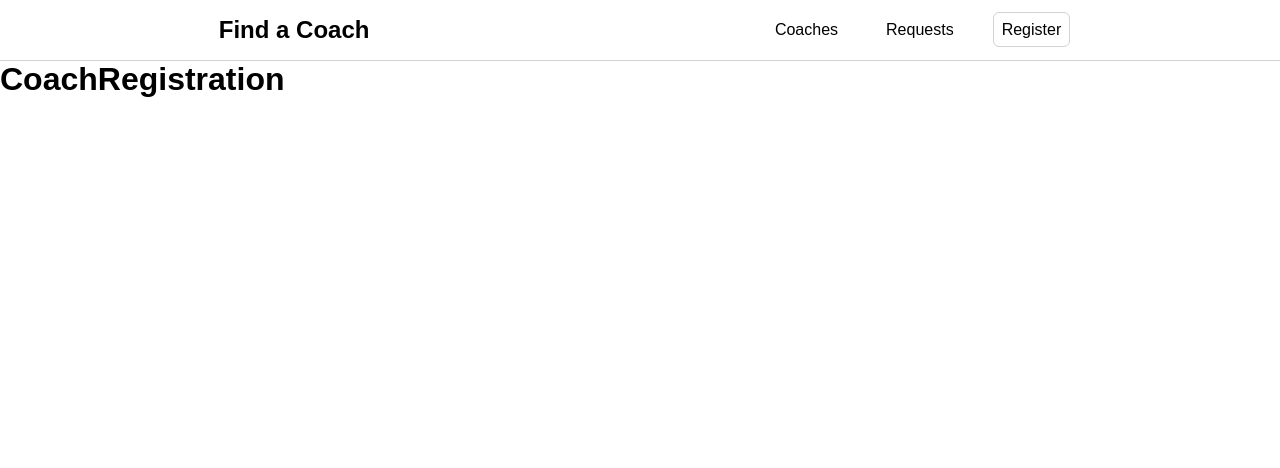
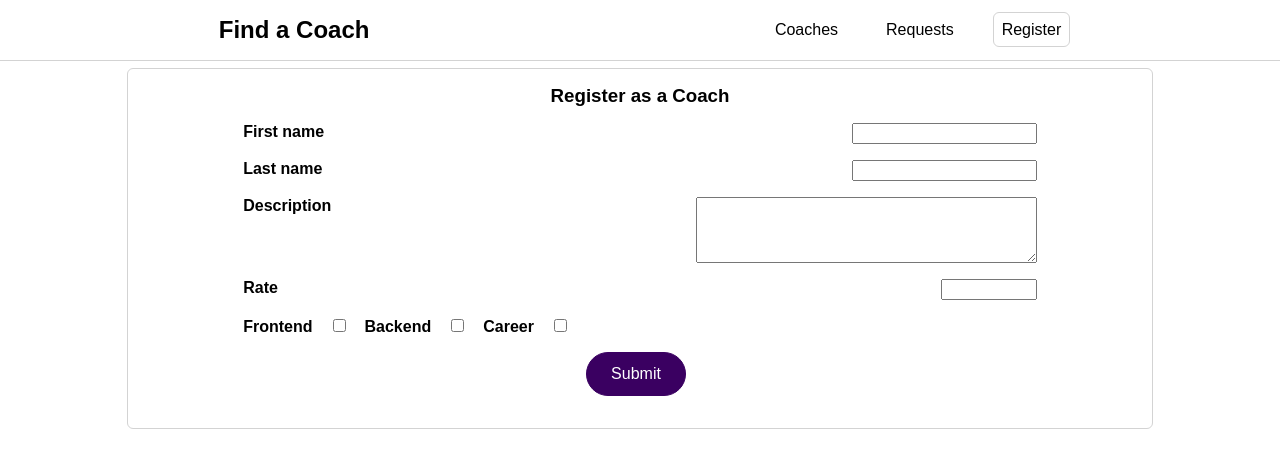
Before and after one commit to NoudGoedemondt/vue-course, a Vue app in the folder section-16/main-prj-01-starting-setup/: page /register in a window 1280 px wide. Shown: the top 468 px of the page. Built offline with nearby package versions, Linux system fonts and the light colour scheme.

Commit message:
added basic forms styling

```diff
--- a/section-16/main-prj-01-starting-setup/src/pages/CoachRegistration.vue
+++ b/section-16/main-prj-01-starting-setup/src/pages/CoachRegistration.vue
@@ -1,3 +1,82 @@
 <template>
-  <h1>CoachRegistration</h1>
+  <form @submit.prevent="submitForm">
+    <h3>Register as a Coach</h3>
+    <div class="form-control">
+      <label for="firstName">First name</label>
+      <input type="text" id="firstName" />
+    </div>
+    <div class="form-control">
+      <label for="lastName">Last name</label>
+      <input type="text" id="lastName" />
+    </div>
+    <div class="form-control">
+      <label for="description">Description</label>
+      <textarea id="description" rows="4" cols="40"></textarea>
+    </div>
+    <div class="form-control">
+      <label for="rate">Rate</label>
+      <input type="number" id="rate" min="0.01" step="0.01" max="1000" />
+    </div>
+    <div class="form-control expertises">
+      <div class="form-control-group">
+        <label for="frontend">Frontend</label>
+        <input id="frontend" type="checkbox" value="frontend" />
+      </div>
+      <div class="form-control-group">
+        <label for="backend">Backend</label>
+        <input id="backend" type="checkbox" value="backend" />
+      </div>
+      <div class="form-control-group">
+        <label for="career">Career</label>
+        <input id="career" type="checkbox" value="career" />
+      </div>
+    </div>
+    <div class="form-control submit-button">
+      <base-button>Submit</base-button>
+    </div>
+  </form>
 </template>
+
+<script>
+export default {
+  methods: {
+    submitForm() {},
+  },
+};
+</script>
+
+<style scoped>
+form {
+  outline: 1px solid lightgray;
+  border-radius: 5px;
+  padding: 1rem;
+  margin: 0.5rem auto;
+  width: 80vw;
+  max-width: 1042px;
+  text-align: center;
+}
+
+.form-control {
+  display: flex;
+  justify-content: space-between;
+  margin: 1rem 10%;
+}
+
+.form-control label {
+  font-weight: bold;
+  margin-right: 1rem;
+}
+
+.expertises {
+  justify-content: start;
+  flex-wrap: wrap;
+}
+
+.form-control-group {
+  margin-right: 1rem;
+}
+
+.submit-button {
+  justify-content: center;
+}
+</style>
```
